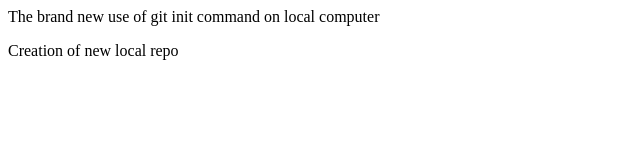
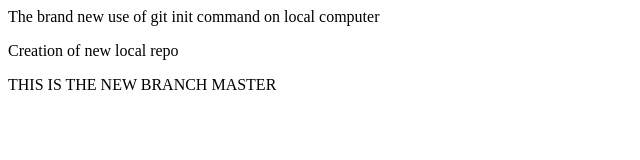
Before and after one commit to ashutosh-353/Local-repo, a plain HTML site: page index.html in a window 1280 px wide. Shown: the whole page, without its empty margins (0-640 px from the left). Drawn offline with Linux system fonts and the light colour scheme.

Commit message:
branch change

```diff
--- a/index.html
+++ b/index.html
@@ -1,2 +1,3 @@
 <p>The brand new use of git init command on local computer</p>
 <p>Creation of new local repo</p>
+<p>THIS IS THE NEW BRANCH MASTER</p>
```
Also changed, not shown: 1 other file.
